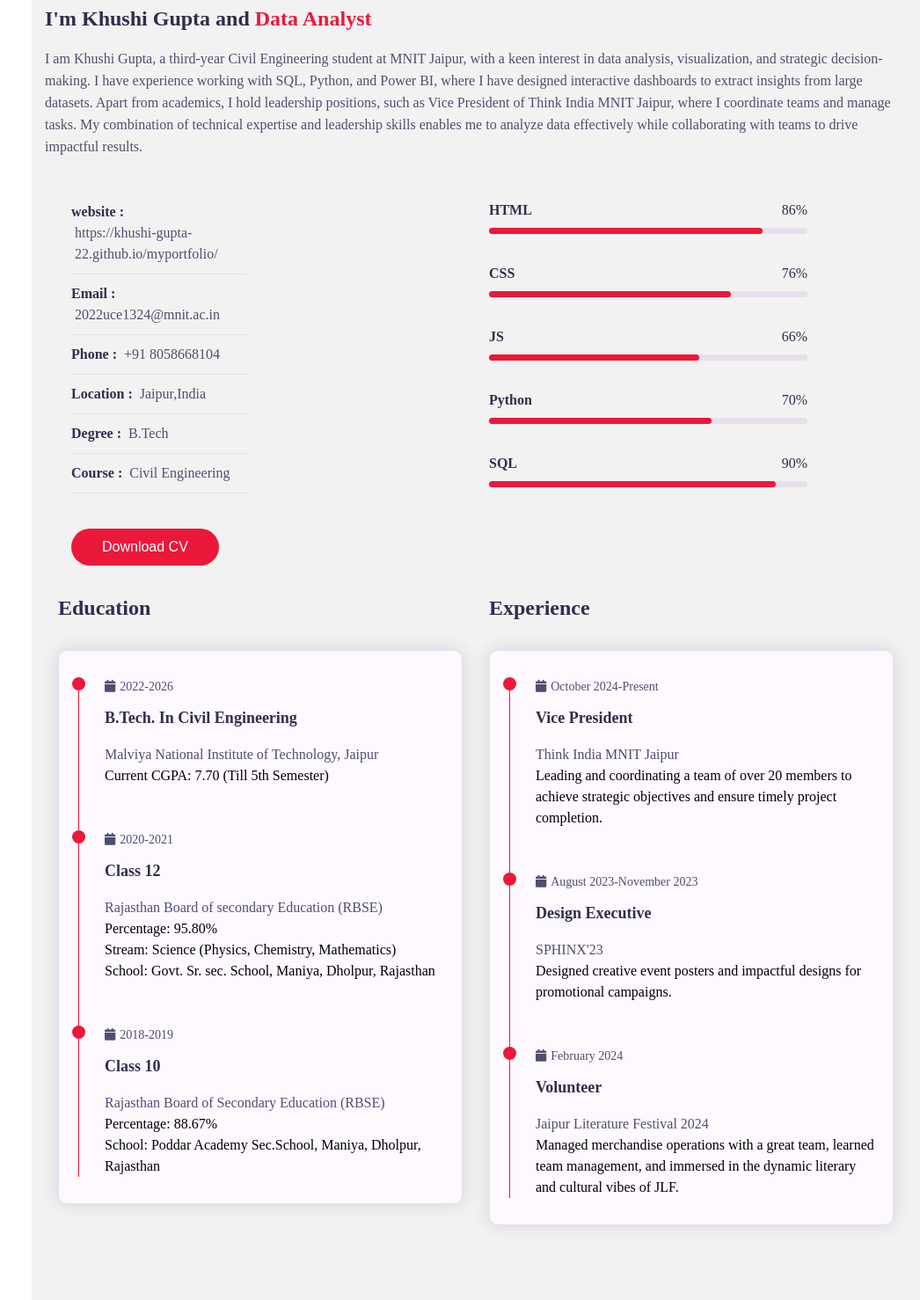
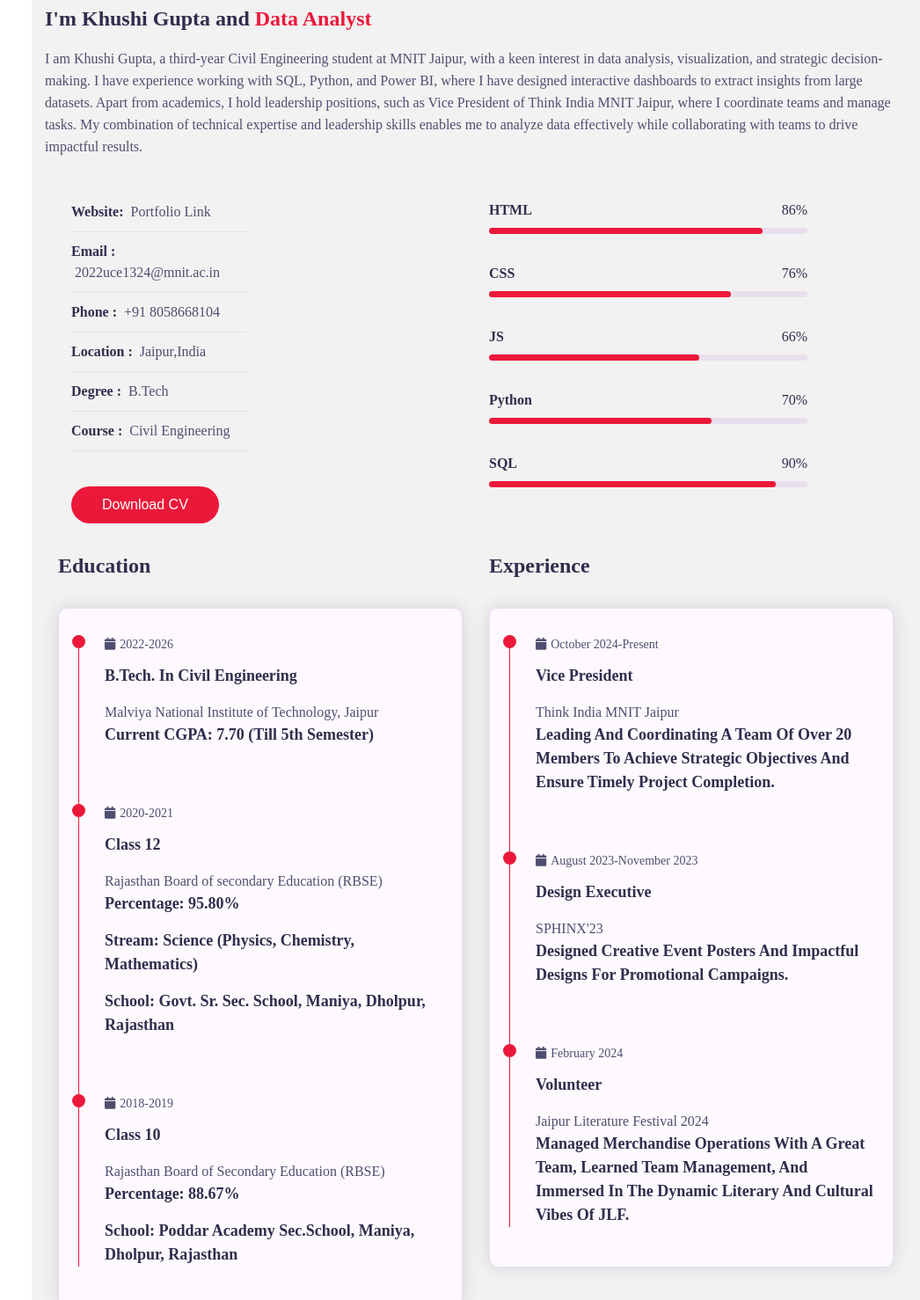
Before and after one commit to khushi-gupta-22/myportfolio, a plain HTML site: page index.html in a window 1280 px wide. Shown: the part 917-2395 px from the top of the page at 88% size, without its empty margins (234-1280 px from the left). Drawn offline with nearby package versions, Linux system fonts and the light colour scheme; a web font is replaced by a local one.

Commit message:
Update index.html

```diff
--- a/index.html
+++ b/index.html
@@ -81,7 +81,11 @@
                             <div class="row">
                                 <div class="personal-info padd-15">
                                         <div class="info-item padd-15">
-                                            <p>website : <span>https://khushi-gupta-22.github.io/myportfolio/</span></p>
+                                           <p>Website:
+                                                <a href="https://khushi-gupta-22.github.io/myportfolio/" target="_blank" rel="noopener noreferrer">
+                                                    <span>Portfolio Link</span>
+                                                </a>
+                                            </p>
                                         </div>
                                         <div class="info-item padd-15">
                                             <p>Email : <span>2022uce1324@mnit.ac.in</span></p>
@@ -161,7 +165,7 @@
                                                     </h3>
                                                     <h4 class="timeline-title">B.Tech. in Civil Engineering</h4>
                                                     <p class="timeline-text">Malviya National Institute of Technology, Jaipur</p>
-                                                    <p>Current CGPA: 7.70 (Till 5th Semester)</p>
+                                                    <p class="timeline-title">Current CGPA: 7.70 (Till 5th Semester)</p>
 
                                                 </div>
                                                 <!-- timeline item -->
@@ -172,9 +176,9 @@
                                                     </h3>
                                                     <h4 class="timeline-title">Class 12</h4>
                                                     <p class="timeline-text">Rajasthan Board of secondary Education (RBSE)</p>
-                                                    <p>Percentage: 95.80%</p>
-                                                    <p>Stream: Science (Physics, Chemistry, Mathematics)</p>
-                                                    <p>School: Govt. Sr. sec. School, Maniya, Dholpur, Rajasthan</p>
+                                                    <p class="timeline-title">Percentage: 95.80%</p>
+                                                    <p class="timeline-title">Stream: Science (Physics, Chemistry, Mathematics)</p>
+                                                    <p class="timeline-title">School: Govt. Sr. sec. School, Maniya, Dholpur, Rajasthan</p>
 
                                                 </div>
                                                 <!-- timeline item -->
@@ -185,8 +189,8 @@
                                                     </h3>
                                                     <h4 class="timeline-title">Class 10</h4>
                                                     <p class="timeline-text">Rajasthan Board of Secondary Education (RBSE)</p>
-                                                    <p>Percentage: 88.67%</p>
-                                                    <p>School: Poddar Academy Sec.School, Maniya, Dholpur, Rajasthan</p>
+                                                    <p class="timeline-title">Percentage: 88.67%</p>
+                                                    <p class="timeline-title">School: Poddar Academy Sec.School, Maniya, Dholpur, Rajasthan</p>
                                                 </div>
                                             </div>
                                         </div>
@@ -205,7 +209,7 @@
                                                     </h3>
                                                     <h4 class="timeline-title">Vice President</h4>
                                                     <p class="timeline-text">Think India MNIT Jaipur</p>
-                                                    <p>Leading and coordinating a team of over 20 members to achieve strategic objectives and ensure timely project completion.</p>
+                                                    <p class="timeline-title">Leading and coordinating a team of over 20 members to achieve strategic objectives and ensure timely project completion.</p>
 
                                                 </div>
                                                 <!-- timeline item -->
@@ -216,7 +220,7 @@
                                                     </h3>
                                                     <h4 class="timeline-title">Design Executive</h4>
                                                     <p class="timeline-text">SPHINX'23</p>
-                                                    <p>Designed creative event posters and impactful designs for promotional campaigns.</p>
+                                                    <p class="timeline-title">Designed creative event posters and impactful designs for promotional campaigns.</p>
 
                                                 </div>
                                                 <!-- timeline item -->
@@ -227,7 +231,7 @@
                                                     </h3>
                                                     <h4 class="timeline-title">Volunteer</h4>
                                                     <p class="timeline-text">Jaipur Literature Festival 2024</p>
-                                                    <p>Managed merchandise operations with a great team, learned team management, and immersed in the dynamic literary and cultural vibes of JLF.</p>
+                                                    <p class="timeline-title">Managed merchandise operations with a great team, learned team management, and immersed in the dynamic literary and cultural vibes of JLF.</p>
                                                 </div>
                                             </div>
                                         </div>
@@ -487,28 +491,32 @@
                          <div class="contact-info-item padd-15">
                             <div class="icon"><i class="fa fa-phone"></i></div>
                             <h4>Call Me On</h4>
-                            <p>+91 8058668104</p>
+                            <h4>+91 8058668104</h4>
                          </div>
                         <!-- contact info end -->
                         <!-- contact info start -->
                          <div class="contact-info-item padd-15">
                             <div class="icon"><i class="fa fa-map-marker-alt"></i></div>
                             <h4>Location</h4>
-                            <p>Jaipur, India</p>
+                            <h4>Jaipur, India</h4>
                          </div>
                         <!-- contact info end -->
                         <!-- contact info start -->
                         <div class="contact-info-item padd-15">
                             <div class="icon"><i class="fa fa-envelope"></i></div>
                             <h4>Email</h4>
-                            <p>2022uce1324@mnit.ac.in</p>
+                            <h4>2022uce1324@mnit.ac.in</h4>
                          </div>
                         <!-- contact info end -->
                         <!-- contact info start -->
                         <div class="contact-info-item padd-15">
                             <div class="icon"><i class="fa fa-globe-europe"></i></div>
                             <h4>Website</h4>
-                            <p>https://khushi-gupta-22.github.io/myportfolio/</p>
+                            <h4>
+                                    <a href="https://khushi-gupta-22.github.io/myportfolio/" target="_blank" rel="noopener noreferrer">
+                                        <span>Portfolio Link</span>
+                                    </a>
+                            </h4>
                          </div>
                         <!-- contact info end -->
                     </div>
```
